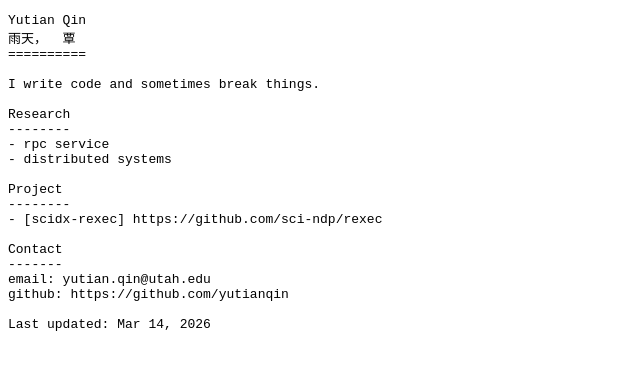
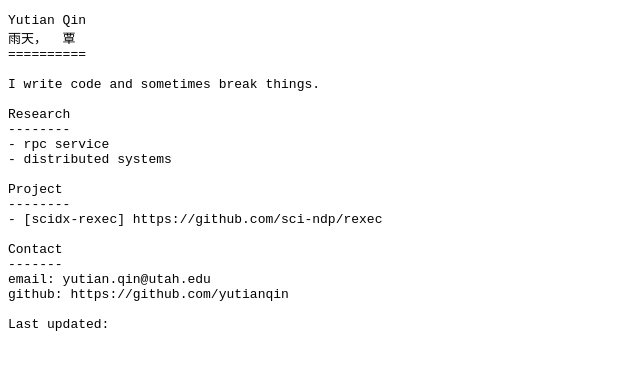
Before and after one commit to yutianqin/yutianqin.github.io, a plain HTML site: page index.html in a window 1280 px wide. Shown: the full height of the page, 0-640 px from the left. Drawn offline with Linux system fonts and the light colour scheme.

Commit message:
test trigger

```diff
--- a/index.html
+++ b/index.html
@@ -25,7 +25,7 @@ Contact
 email: yutian.qin@utah.edu
 github: https://github.com/yutianqin
 
-Last updated: Mar 14, 2026
+Last updated:
 </pre>
 </body>
 </html>
```
